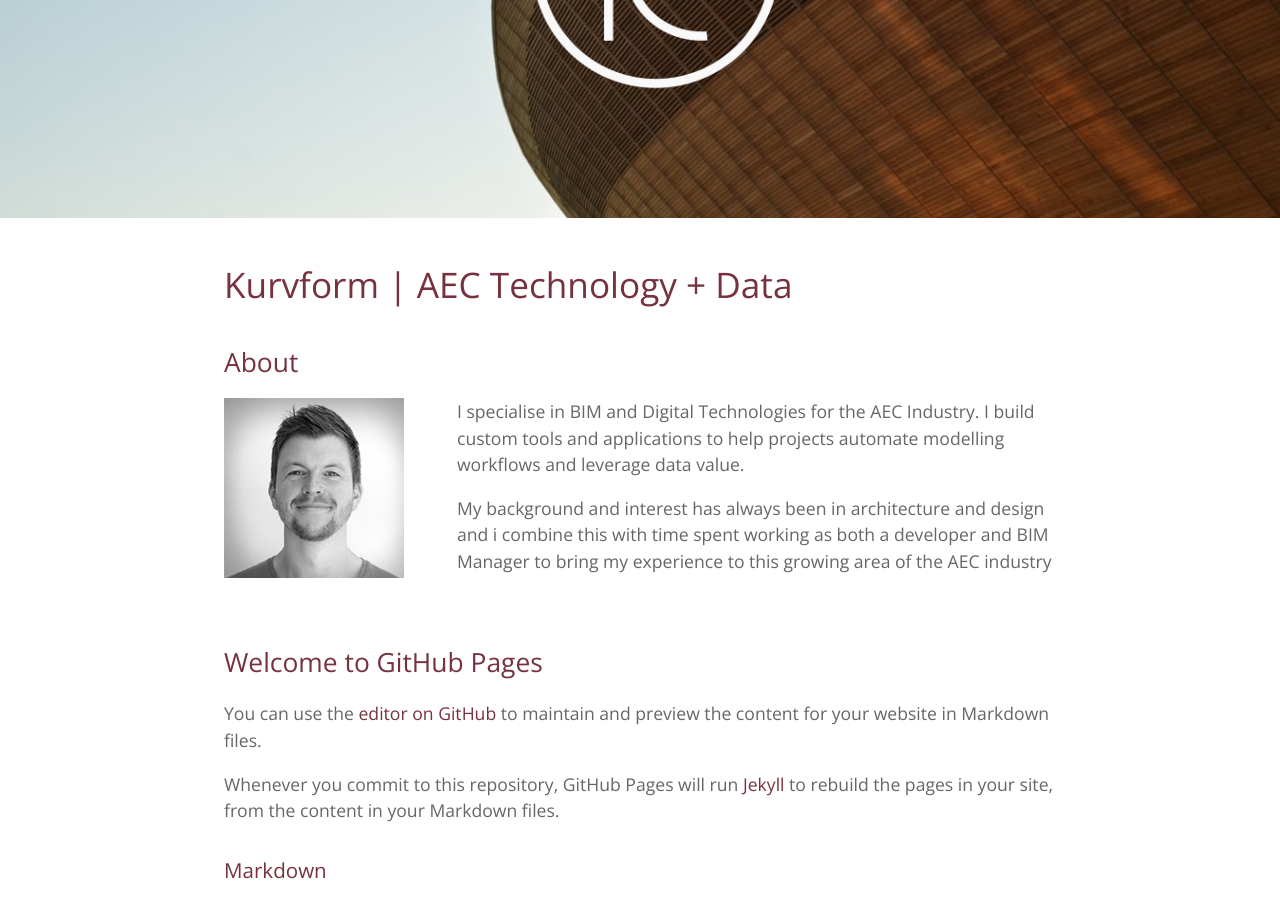
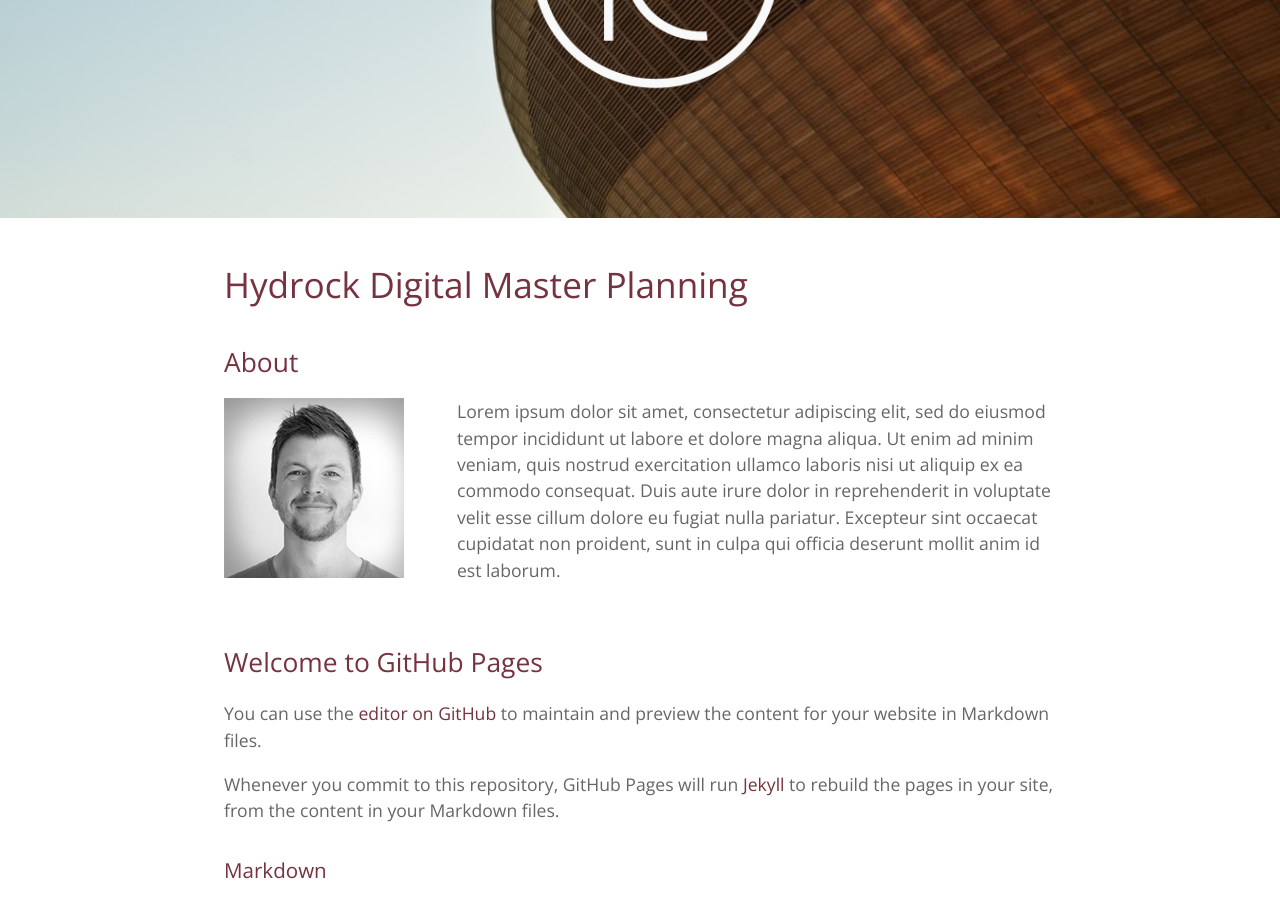
Before and after one commit to HydrockEngineering/DigitalMasterPlanning, a Jekyll site: the page built from index.md, in a window 1280 px wide and 900 px high, scrolled down 289 px. Built offline with Jekyll 4.4.1, drawn with Linux system fonts in a browser that asks for light colours; our own code applies the rules of GitHub Pages for plain Markdown files.

Commit message:
Update default.html

```diff
--- a/_layouts/default.html
+++ b/_layouts/default.html
@@ -17,7 +17,7 @@
     <meta name="viewport" content="width=device-width, initial-scale=1">
     <meta name="theme-color" content="#157878">
     <meta name="apple-mobile-web-app-status-bar-style" content="black-translucent">
-    <meta description="Paul Fassnidge Kurvform AEC Technology and Data">
+    <meta description="Hydrock Digital Master Planning">
     <meta name="robots" content="index, follow">
     <link rel="stylesheet" href="{{ '/assets/css/style.css?v=' | append: site.github.build_revision | relative_url }}">
   </head>
@@ -30,14 +30,13 @@
 
     <main id="content" class="main-content" role="main">
 
-      <h1 id="kurvform--aec-technology--data">Kurvform | AEC Technology + Data</h1>
+      <h1 id="Hydrock--Digital---MasterPlanning">Hydrock Digital Master Planning</h1>
       <h2>About</h2>
 
       <div id="intro">
         <div id="photo" class="position-left"><img src="assets/images/profile_pic.jpg" alt="Paul Fassnidge"></div>
         <div id="introtext" class="position-right">
-          <p>I specialise in BIM and Digital Technologies for the AEC Industry. I build custom tools and applications to help projects automate modelling workflows and leverage data value.</p>
-          <p>My background and interest has always been in architecture and design and i combine this with time spent working as both a developer and BIM Manager to bring my experience to this growing area of the AEC industry</p>
+          <p>Lorem ipsum dolor sit amet, consectetur adipiscing elit, sed do eiusmod tempor incididunt ut labore et dolore magna aliqua. Ut enim ad minim veniam, quis nostrud exercitation ullamco laboris nisi ut aliquip ex ea commodo consequat. Duis aute irure dolor in reprehenderit in voluptate velit esse cillum dolore eu fugiat nulla pariatur. Excepteur sint occaecat cupidatat non proident, sunt in culpa qui officia deserunt mollit anim id est laborum.</p>
         </div>
       </div>
 
```
